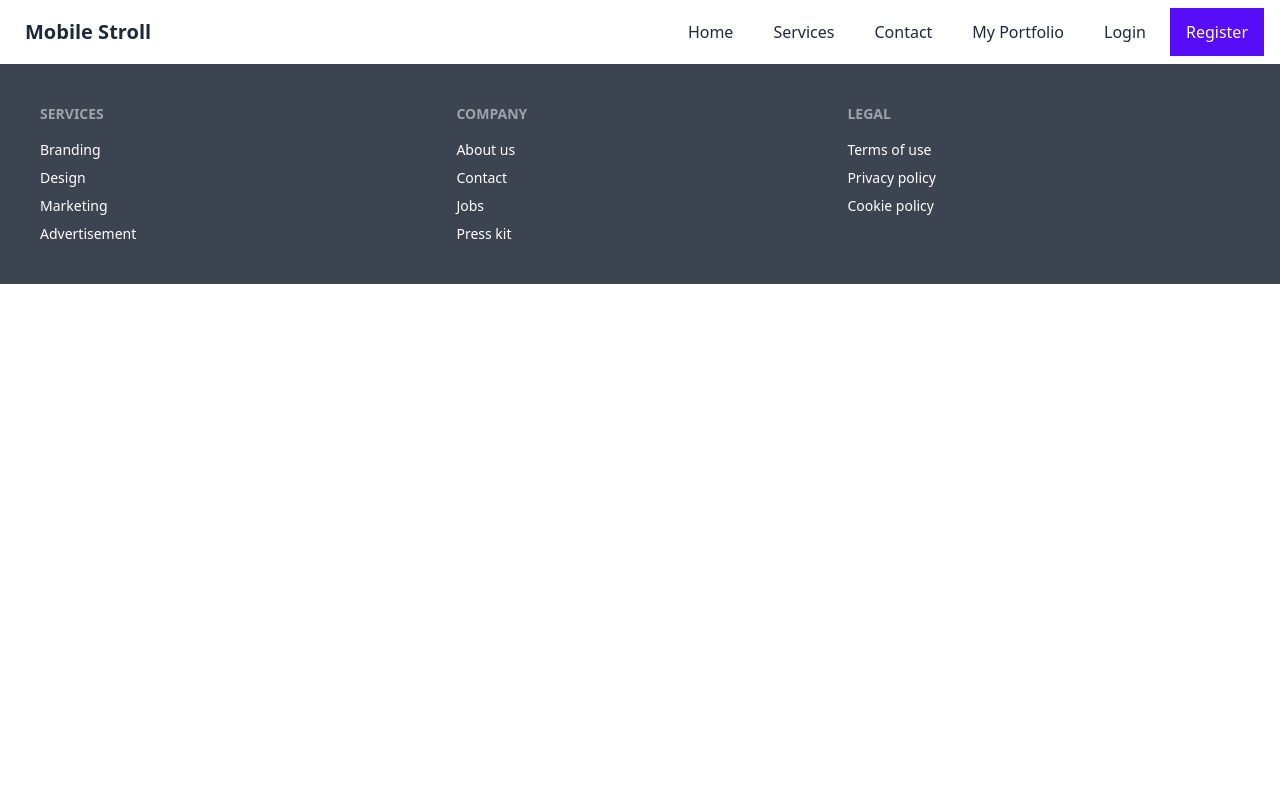
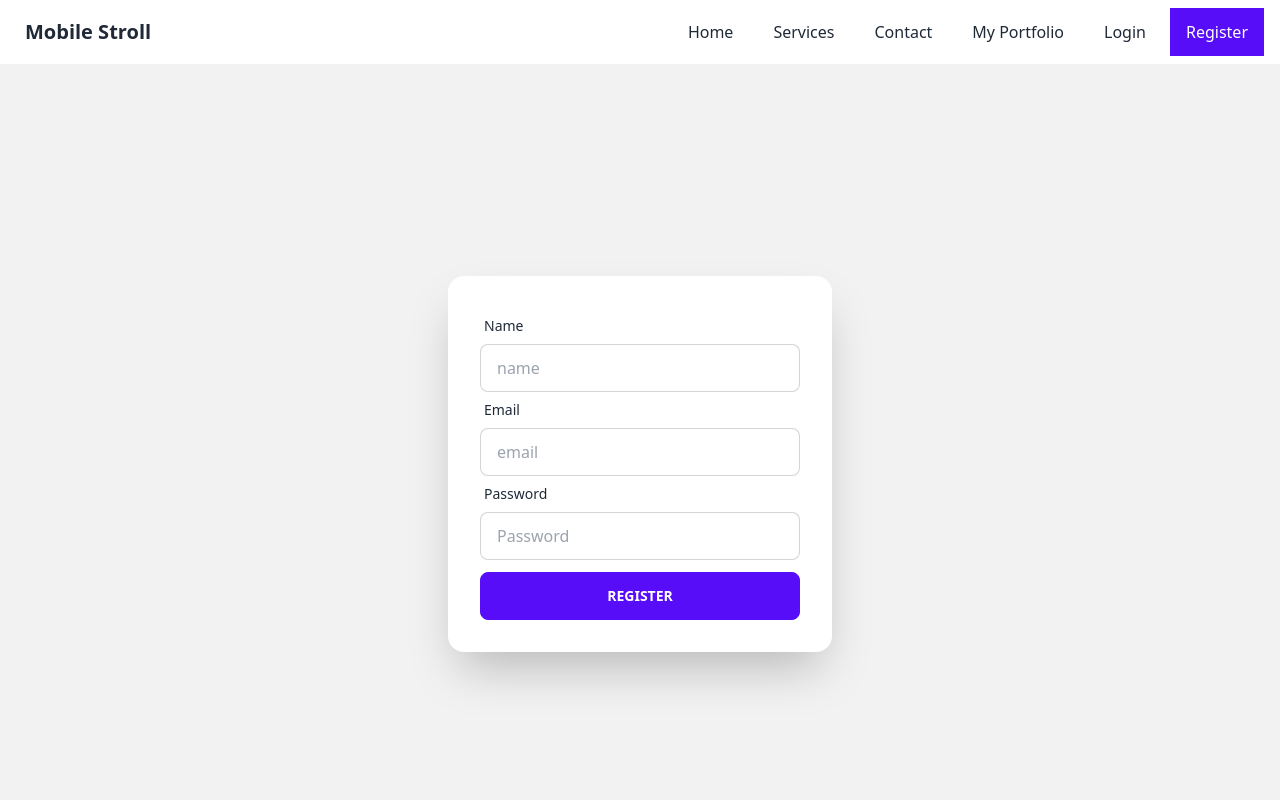
Before and after one commit to Rahim2725/warehouse-management-client-side-weve-2, a React (Create React App) app: page /register in a window 1280 px wide. Shown: the top 800 px of the page. Built offline with nearby package versions, Linux system fonts and the light colour scheme.

Commit message:
register done

```diff
--- a/src/authentication/PrivateRoute.js
+++ b/src/authentication/PrivateRoute.js
@@ -2,9 +2,8 @@ import React from 'react';
 import {Navigate, useLocation, Outlet} from "react-router-dom"
 
 const PrivateRoute = () => {
-    const user = false;
+    const user = true;
     const location = useLocation();
-
 
     if (!user) {
         return <Navigate to="/login" state={{from: location }} replace />
--- a/src/pages/Login/ForgotPassword.js
+++ b/src/pages/Login/ForgotPassword.js
@@ -1,9 +1,11 @@
-import { async } from '@firebase/util';
 import React from 'react';
 import { useSendPasswordResetEmail } from 'react-firebase-hooks/auth';
 import auth from '../../firebase.init';
+import { useForm } from 'react-hook-form';
+import Loading from '../../components/Loading';
 
 const ForgotPassword = () => {
+    const { register, formState: { errors }, handleSubmit } = useForm();
 
     let errorMessage;
     const [
@@ -14,21 +16,35 @@ const ForgotPassword = () => {
 
     errorMessage = <p className='text-red-500'>{error?.message}</p>;
 
-    const passwordRest = async (event) =>{
-        event.preventDefault();
-        console.log('password reset click')
+
+    const onSubmit = async data => {
+        const { email } = data;
+       await sendPasswordResetEmail(email);
+    };
+
+    if (sending) {
+        return <Loading></Loading>
     }
 
     return (
         <div class="hero min-h-screen bg-base-200">
             <div class="card flex-shrink-0 w-full max-w-sm shadow-2xl bg-base-100">
                 <div class="card-body">
-                    <form onSubmit={passwordRest}>
+                    <form onSubmit={handleSubmit(onSubmit)}>
                         <div class="form-control">
                             <label class="label">
                                 <span class="label-text">Email</span>
                             </label>
-                            <input type="text" placeholder="email" class="input input-bordered" />
+                            <input type="email" placeholder="email" class="input input-bordered" {...register("email", {
+                                required: {
+                                    value: true,
+                                    message: 'Email is Required'
+                                }
+                            })} />
+                            <label>
+                                {errors.email?.type === 'required' && <span className="label-text-alt text-red-500">{errors.email.message}</span>}
+
+                            </label>
                         </div>
                         {errorMessage}
                         <input className='btn btn-primary btn-outline mt-3 w-full' type="submit" value="Send" />
--- a/src/pages/Login/Login.js
+++ b/src/pages/Login/Login.js
@@ -7,6 +7,7 @@ import { useForm } from 'react-hook-form';
 
 
 const Login = () => {
+    const { register, formState: { errors }, handleSubmit } = useForm();
 
     let errorMessage;
 
@@ -18,21 +19,12 @@ const Login = () => {
     ] = useSignInWithEmailAndPassword(auth);
     errorMessage = <p className='text-red-500'>{error?.message}</p>
 
-    console.log(user);
 
-    // use normal login from
-    // const handleLogin = event => {
-    //     event.preventDefault();
-    //     console.log('btn click')
-    //     const email = event.target.email.value;
-    //     const password = event.target.password.value;
-    //     signInWithEmailAndPassword(email, password);
 
-    // }
 
-    const { register, formState: { errors }, handleSubmit } = useForm();
     const onSubmit = data => {
-        console.log(data)
+        const { email, password } = data;
+        signInWithEmailAndPassword(email, password);
     };
 
     if (loading) {
@@ -51,8 +43,16 @@ const Login = () => {
                             <label class="label">
                                 <span class="label-text">Email</span>
                             </label>
-                            <input {...register("firstName", { required: true })} />
-                            {errors.firstName?.type === 'required' && "First name is required"}
+                            <input type="email" placeholder="email" class="input input-bordered" {...register("email", {
+                                required: {
+                                    value: true,
+                                    message: 'Email is Required'
+                                }
+                            })} />
+                            <label>
+                                {errors.email?.type === 'required' && <span className="label-text-alt text-red-500">{errors.email.message}</span>}
+
+                            </label>
                         </div>
 
                         <div class="form-control">
@@ -60,8 +60,15 @@ const Login = () => {
                                 <span class="label-text">Password</span>
                             </label>
 
-                            <input {...register("lastName", { required: true })} />
-                            {errors.lastName && "Last name is required"}
+                            <input type="password" placeholder="Password" class="input input-bordered" {...register("password", {
+                                required: {
+                                    value: true,
+                                    message: 'Password is Required'
+                                }
+                            })} />
+                            <label>
+                                {errors.password?.type === 'required' && <span className="label-text-alt text-red-500">{errors.password.message}</span>}
+                            </label>
 
                             <label class="label">
                                 <Link to="/forgotPassword" class="label-text-alt link link-hover">Forgot password?</Link>
--- a/src/pages/Login/Register.js
+++ b/src/pages/Login/Register.js
@@ -1,9 +1,95 @@
 import React from 'react';
+import { useCreateUserWithEmailAndPassword } from 'react-firebase-hooks/auth';
+import Loading from '../../components/Loading';
+import auth from '../../firebase.init';
+import { useForm } from 'react-hook-form';
 
 const Register = () => {
+    const { register, formState: { errors }, handleSubmit } = useForm();
+
+    let errorMessage;
+
+    const [
+        createUserWithEmailAndPassword,
+        user,
+        loading,
+        error,
+    ] = useCreateUserWithEmailAndPassword(auth);
+
+    errorMessage = <p className='text-red-500'>{error?.message}</p>
+
+
+
+
+    const onSubmit = data => {
+        const { email, password } = data;
+        createUserWithEmailAndPassword(email, password);
+    };
+
+    if (loading) {
+        <Loading></Loading>
+    }
+
+
     return (
-        <div>
+        <div class="hero min-h-screen bg-base-200">
+            <div class="card flex-shrink-0 w-full max-w-sm shadow-2xl bg-base-100">
+                <div class="card-body">
 
+                    <form onSubmit={handleSubmit(onSubmit)}>
+
+                        <div class="form-control">
+                            <label class="label">
+                                <span class="label-text">Name</span>
+                            </label>
+                            <input type="text" placeholder="name" class="input input-bordered" {...register("name", {
+                                required: {
+                                    value: true,
+                                    message: 'name is Required'
+                                }
+                            })} />
+                            <label>
+                                {errors.name?.type === 'required' && <span className="label-text-alt text-red-500">{errors.name.message}</span>}
+                            </label>
+                        </div>
+
+                        <div class="form-control">
+                            <label class="label">
+                                <span class="label-text">Email</span>
+                            </label>
+                            <input type="email" placeholder="email" class="input input-bordered" {...register("email", {
+                                required: {
+                                    value: true,
+                                    message: 'Email is Required'
+                                }
+                            })} />
+                            <label>
+                                {errors.email?.type === 'required' && <span className="label-text-alt text-red-500">{errors.email.message}</span>}
+                            </label>
+                        </div>
+
+                        <div class="form-control">
+                            <label class="label">
+                                <span class="label-text">Password</span>
+                            </label>
+
+                            <input type="password" placeholder="Password" class="input input-bordered" {...register("password", {
+                                required: {
+                                    value: true,
+                                    message: 'Password is Required'
+                                }
+                            })} />
+                            <label>
+                                {errors.password?.type === 'required' && <span className="label-text-alt text-red-500">{errors.password.message}</span>}
+                            </label>
+                        </div>
+
+                        {errorMessage}
+                        <input className='btn btn-primary w-full mt-3' type="submit" value="Register" />
+                    </form>
+
+                </div>
+            </div>
         </div>
     );
 };
--- a/src/router/publicRoute.js
+++ b/src/router/publicRoute.js
@@ -3,11 +3,13 @@ import Contact from "../pages/Contact"
 import Home from "../pages/Home/Home"
 import ForgotPassword from "../pages/Login/ForgotPassword"
 import Login from "../pages/Login/Login"
+import Register from "../pages/Login/Register"
 
 export const  publicRoute = [
    {path:"/", name:"home", Component: Home},
    {path:"/contact", name:"contact", Component: Contact},
    {path:"/blogs", name:"blogs", Component: Blogs},
    {path:"/login", name:"blogs", Component: Login},
+   {path:"/register", name:"blogs", Component: Register},
    {path:"/forgotPassword", name:"ForgotPassword", Component: ForgotPassword},
 ]
```
